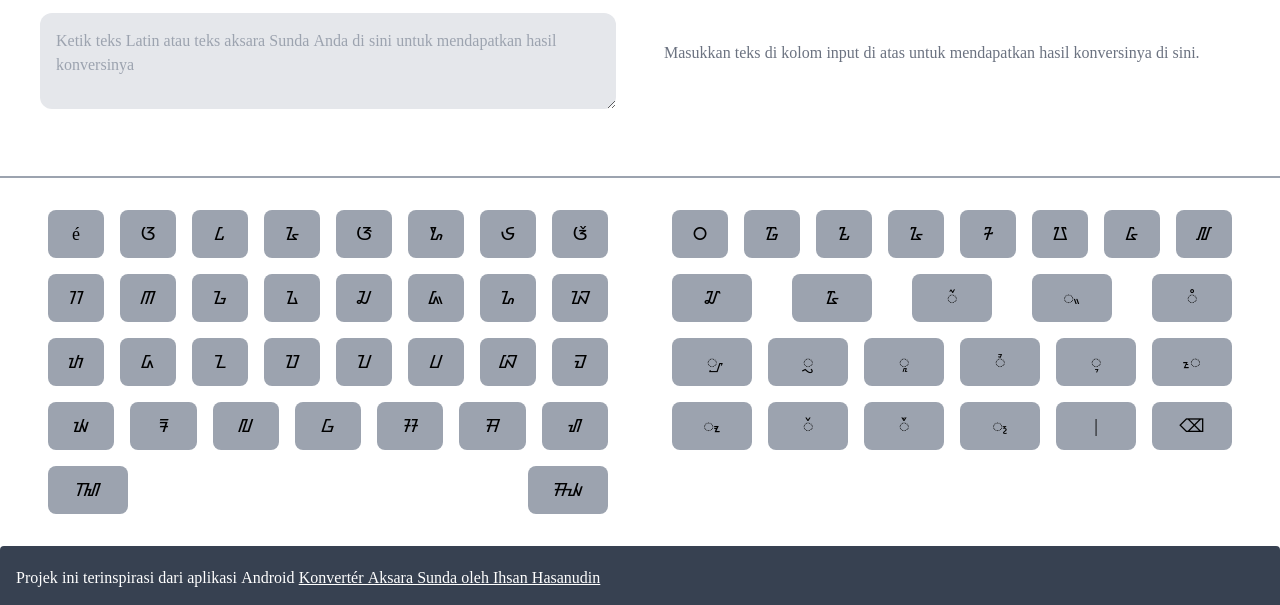
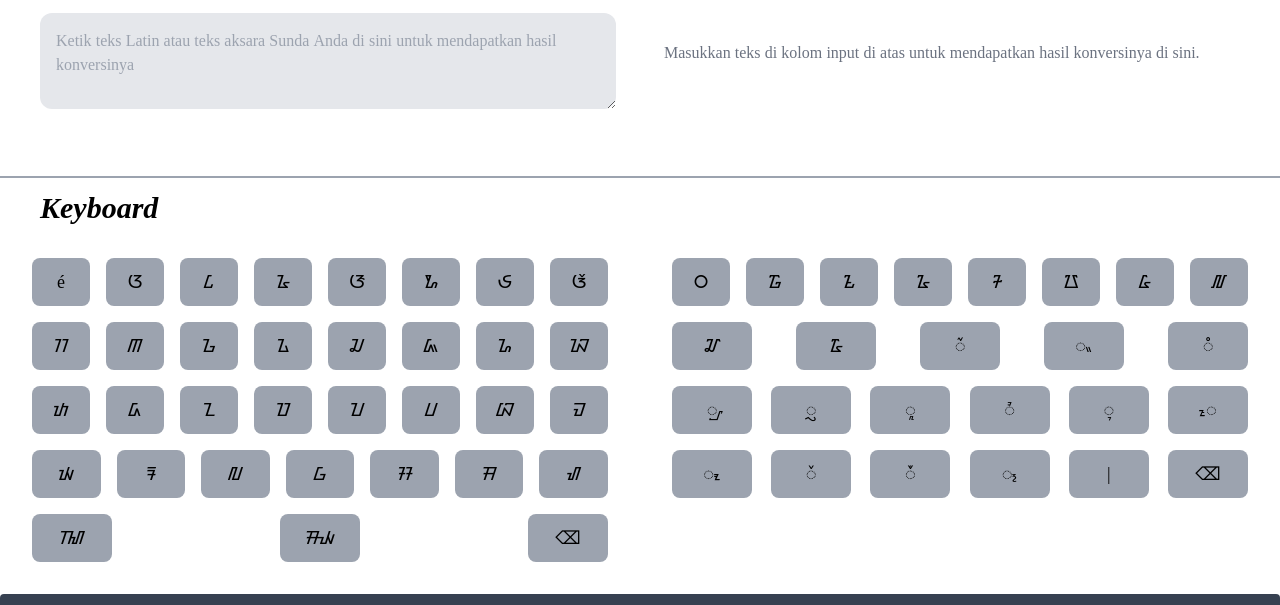
Before and after one commit to raihankr/aksara-sunda, a website: page public/konverter/index.html in a window 1280 px wide. Shown: the part 195-800 px from the top of the page. Drawn offline with nearby package versions, Linux system fonts and the light colour scheme.

Commit message:
optimizing keyboard layout for mobile

```diff
--- a/public/konverter/index.html
+++ b/public/konverter/index.html
@@ -14,7 +14,7 @@
 </head>
 
 <body class="pt-24 mx-auto max-w-7xl">
-    <header class=" px-4 w-full max-w-7xl h-20 left-1/2 -translate-x-1/2 py-3 bg-white border-b border-black text-center text-2xl fixed top-0">
+    <header class=" px-4 w-full max-w-7xl h-20 left-1/2 -translate-x-1/2 py-3 bg-white border-b border-black text-center text-2xl z-10 fixed top-0">
         <a target="_blank" href="../" class="my-auto font-bold">
             Aksara Sunda <br>
             <span class="text-base font-normal">&#x1b83;&#x1b8a;&#x1baa;&#x1b9e;&#x1b9b;
@@ -40,13 +40,11 @@
         </div>
     </div>
     <hr class="border-t-2 border-gray-400 mt-5">
-    <div id="keyboard" class="px-4 flex flex-col md:flex-row">
-        <div id="key-1" class="flex flex-col md:w-1/2 md:p-6">
-
-        </div>
-        <div id="key-2" class="flex flex-col md:w-1/2 md:p-6">
-
-        </div>
+    <p class="font-bold text-3xl ml-4 md:ml-10 mt-3"><i>Keyboard</i></p>
+    <p class="md:hidden ml-4">Geser kanan/kiri untuk menampilkan karakter lainnya</p>
+    <div id="keyboard" class="w-full relative flex flex-row overflow-x-scroll snap-x snap-mandatory">
+        <div id="key-1" class="flex flex-col snap-center p-4 w-full shrink-0 md:w-1/2 md:p-6"></div>
+        <div id="key-2" class="flex flex-col snap-center p-4 w-full shrink-0 md:w-1/2 md:p-6"></div>
     </div>
     <footer class="w-full leading-loose rounded p-4 bg-gray-700 text-white">
         Projek ini terinspirasi dari aplikasi Android <a href="https://play.google.com/store/apps/details?id=ce.konverteraksarasunda&pcampaignid=web_share" class="underline">Konvertér Aksara Sunda oleh Ihsan Hasanudin</a>
@@ -108,7 +106,7 @@
             if (row == 5) $('#key-2').append(createRow());
             $('#key-2>div')[ri].append(createKey(String.fromCharCode(0x1b00 + i)));
         }
-        $('#key-2>div')[3].append(createKey('|'), delBtn)
+        $('#key-2>div')[3].append(createKey('|'), delBtn.cloneNode(true))
 
         let resultOpen = window.innerWidth >= 768 ? true : false;
         function resultToggle() {
```
Also changed, not shown: public/style/output.css.
